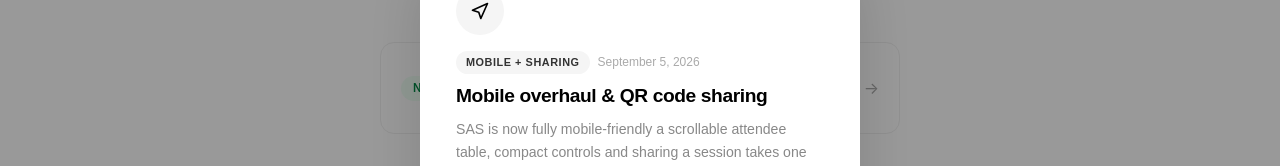
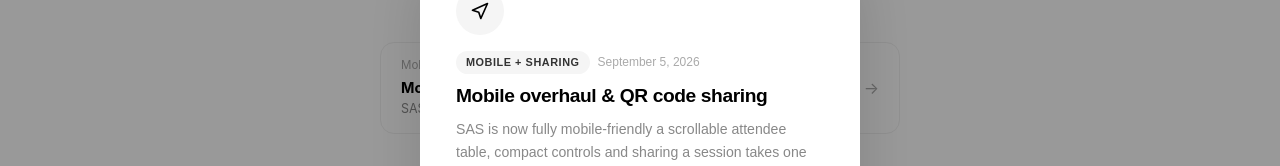
Before and after one commit to ayoolaowoilu/SAS, a Next.js app: page / in a window 1280 px wide. Shown: the part 280-446 px from the top of the page. Built offline with nearby package versions, Linux system fonts and the light colour scheme.

Commit message:
Chore : code cleanup

```diff
--- a/app/page.tsx
+++ b/app/page.tsx
@@ -65,21 +65,7 @@
             flexWrap: 'wrap',
           }}
         >
-          <span
-            style={{
-              padding: '0.25rem 0.75rem',
-              backgroundColor: '#f0fff5',
-              borderRadius: '2rem',
-              fontSize: '0.7rem',
-              fontWeight: 600,
-              color: '#008844',
-              textTransform: 'uppercase',
-              letterSpacing: '0.05em',
-              flexShrink: 0,
-            }}
-          >
-            New
-          </span>
+
           <div style={{ flex: 1, minWidth: '200px' }}>
             <div style={{ fontSize: '0.72rem', color: '#aaaaaa', marginBottom: '0.125rem' }}>
               {latest.tag} · {latest.date}
```
